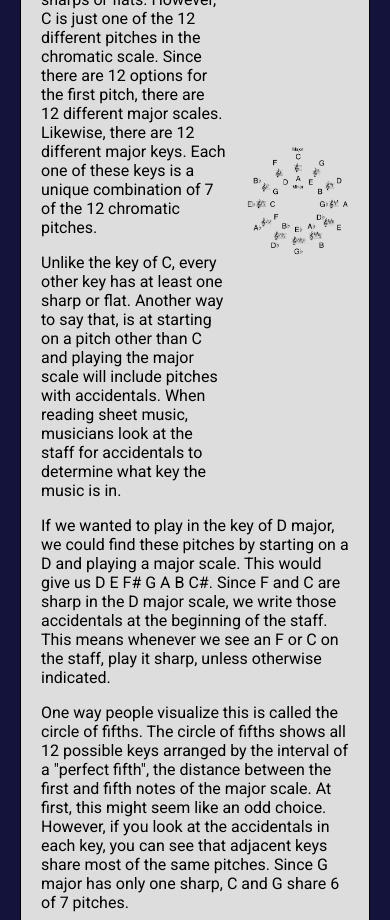
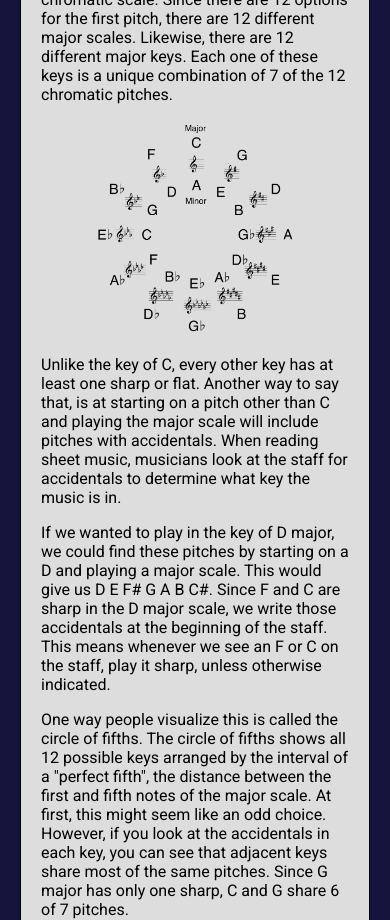
Before and after one commit to milmd90/mattdeanmiller, a React (Create React App) app in the folder client/: page /music-theory in a window 390 px wide. Shown: the part 4520-5440 px from the top of the page. Built offline with nearby package versions, Linux system fonts and the light colour scheme.

Commit message:
mobile and desktop img

```diff
--- a/client/src/pages/MusicTheory.jsx
+++ b/client/src/pages/MusicTheory.jsx
@@ -184,13 +184,14 @@ function MusicTheory(props) {
                 Likewise, there are 12 different major keys.
                 Each one of these keys is a unique combination of 7 of the 12 chromatic pitches.
               </p>
+              <img class='circle-of-fifths-diagram-mobile mobile' src='/images/music-theory/circle-of-fifths.png' alt='circle-of-fifths' />
               <p>
                 Unlike the key of C, every other key has at least one sharp or flat.
                 Another way to say that, is at starting on a pitch other than C and playing the major scale will include pitches with accidentals.
                 When reading sheet music, musicians look at the staff for accidentals to determine what key the music is in.
               </p>
             </div>
-            <img id='circle-of-fifths-diagram' src='/images/music-theory/circle-of-fifths.png' alt='circle-of-fifths' />
+            <img class='circle-of-fifths-diagram-desktop desktop' src='/images/music-theory/circle-of-fifths.png' alt='circle-of-fifths' />
           </div>
           <p>
             If we wanted to play in the key of D major, we could find these pitches by starting on a D and playing a major scale.
--- a/client/src/styles/index.css
+++ b/client/src/styles/index.css
@@ -506,15 +506,37 @@ a {
   padding-bottom: 12px;
 }
 
-#music-theory #circle-of-fifths-diagram {
+.circle-of-fifths-diagram-desktop {
   position: relative;
   top: -15px;
   width: 40%;
   padding-left: 20px;
 }
 
+.circle-of-fifths-diagram-mobile {
+  align-self: center;
+  max-width: 200px;
+  padding-bottom: 20px;
+}
+
+.mobile {
+  display: none;
+}
+
+.desktop {
+  display: flex;
+}
+
 /* mobile styles */
-@media all and (max-width: 1024px) {
+@media all and (max-width: 700px) {
+  .mobile {
+    display: flex;
+  }
+
+  .desktop {
+    display: none;
+  }
+
   .page {
     margin: 20px;
   }
```
